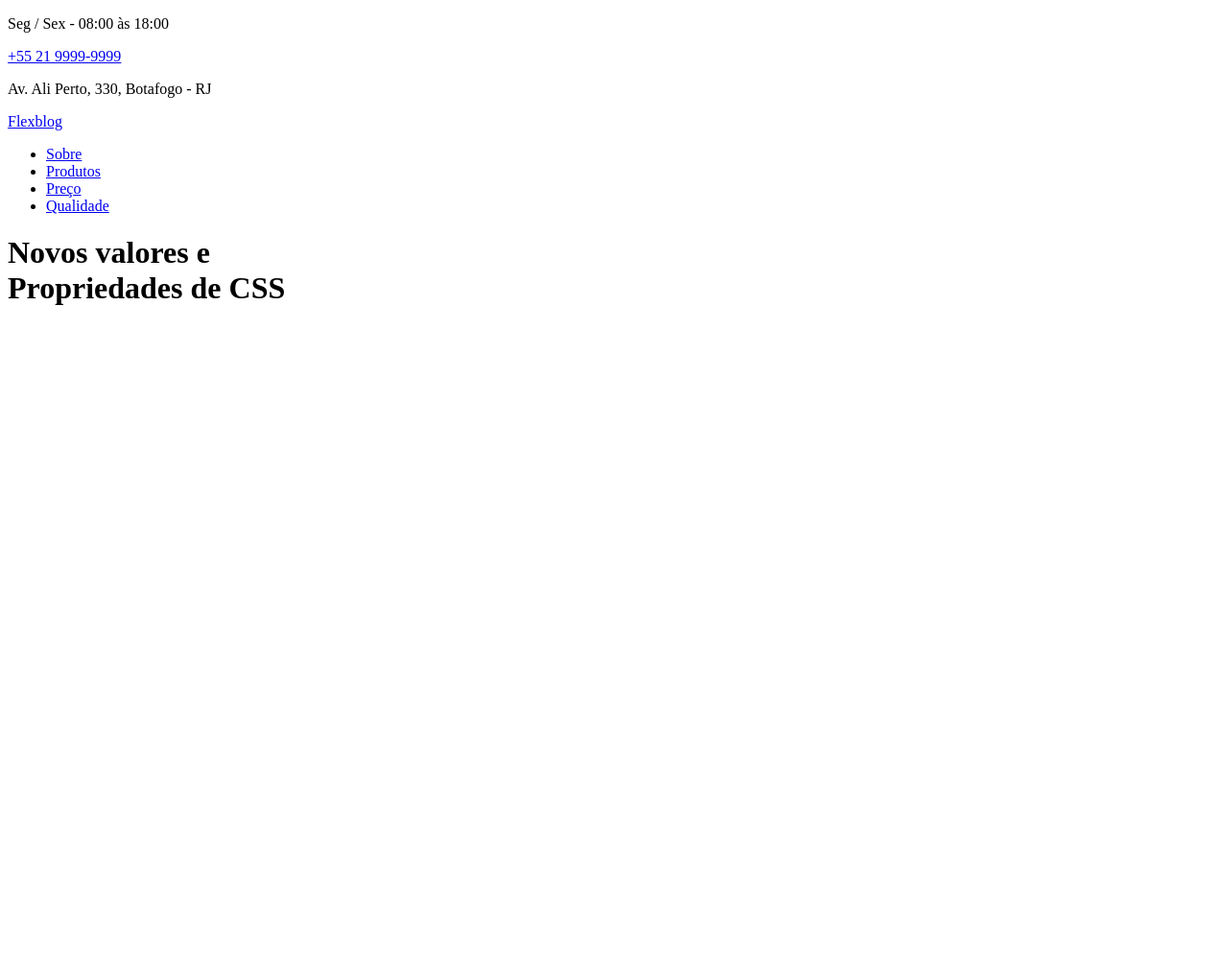
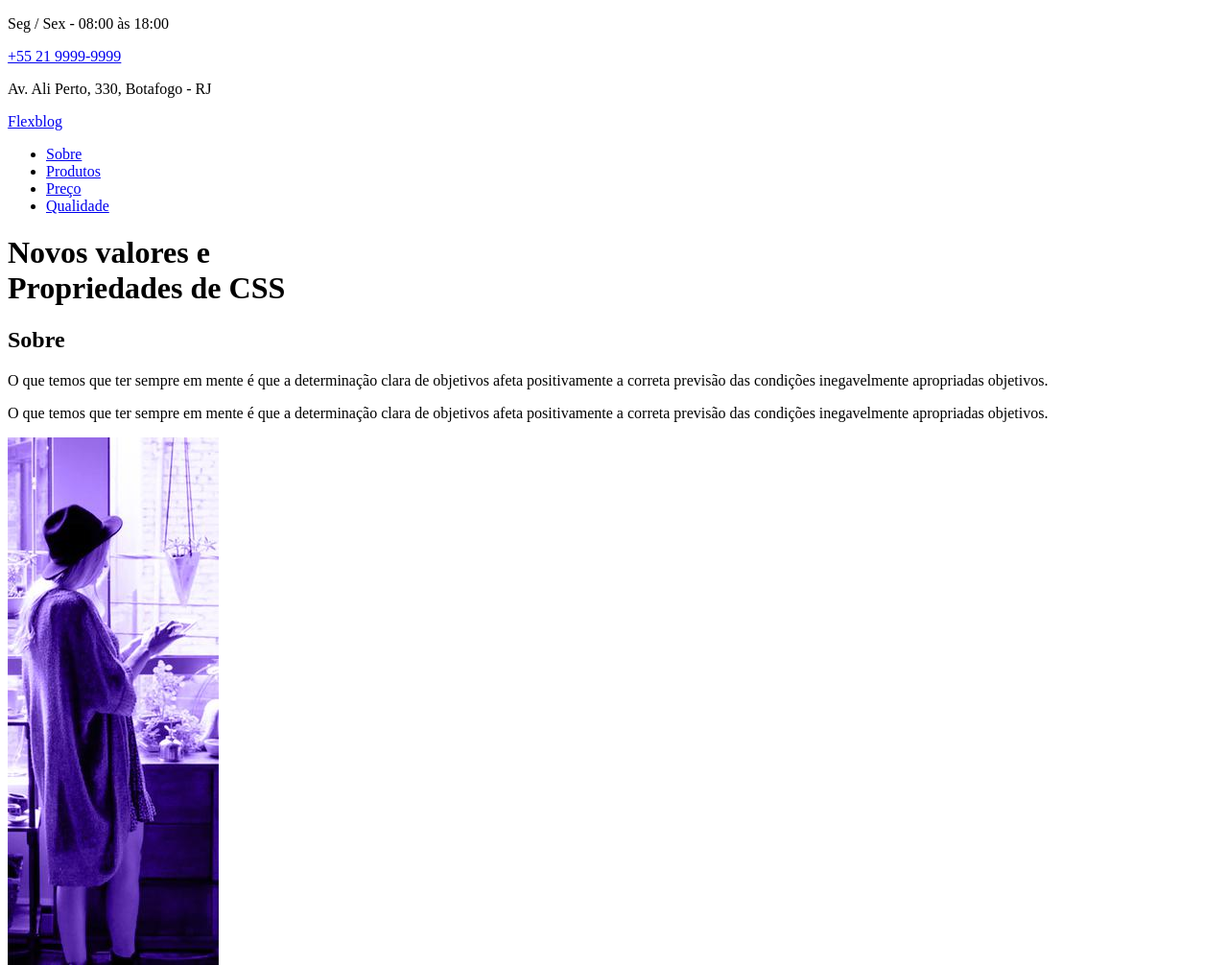
Before and after one commit to emanuellyogg/flexblog-curso-flexbox, a plain HTML site: page index.html in a window 1280 px wide. Shown: the top 1006 px of the page at 96% size. Before the commit the page ends 800 px from the top, so only its background shows below. Drawn offline with Linux system fonts and the light colour scheme.

Commit message:
feat: criado informações da sessão Sobre

```diff
--- a/index.html
+++ b/index.html
@@ -31,14 +31,37 @@
         <nav>
           <ul>
             <li><a href="#sobre">Sobre</a></li>
-            <li><a href="#sobre">Produtos</a></li>
-            <li><a href="#sobre">Preço</a></li>
-            <li><a href="#sobre">Qualidade</a></li>
+            <li><a href="#produtos">Produtos</a></li>
+            <li><a href="#preco">Preço</a></li>
+            <li><a href="#qualidade">Qualidade</a></li>
           </ul>
         </nav>
       </div>
     </header>
 
-    <h1 class="introducao">Novos valores e <br>Propriedades de CSS</h1>
+    <h1 class="introducao">Novos valores e <br />Propriedades de CSS</h1>
+
+    <section class="sobre" id="sobre">
+      <div class="sobre-info">
+        <h1>Sobre</h1>
+        <p>
+          O que temos que ter sempre em mente é que a determinação clara de
+          objetivos afeta positivamente a correta previsão das condições
+          inegavelmente apropriadas objetivos.
+        </p>
+        <p>
+          O que temos que ter sempre em mente é que a determinação clara de
+          objetivos afeta positivamente a correta previsão das condições
+          inegavelmente apropriadas objetivos.
+        </p>
+      </div>
+
+      <div>
+        <img src="img/sobre1.jpg" alt="Sobre 1" />
+      </div>
+      <div>
+        <img src="img/sobre2.jpg" alt="Sobre 2" />
+      </div>
+    </section>
   </body>
 </html>
```
